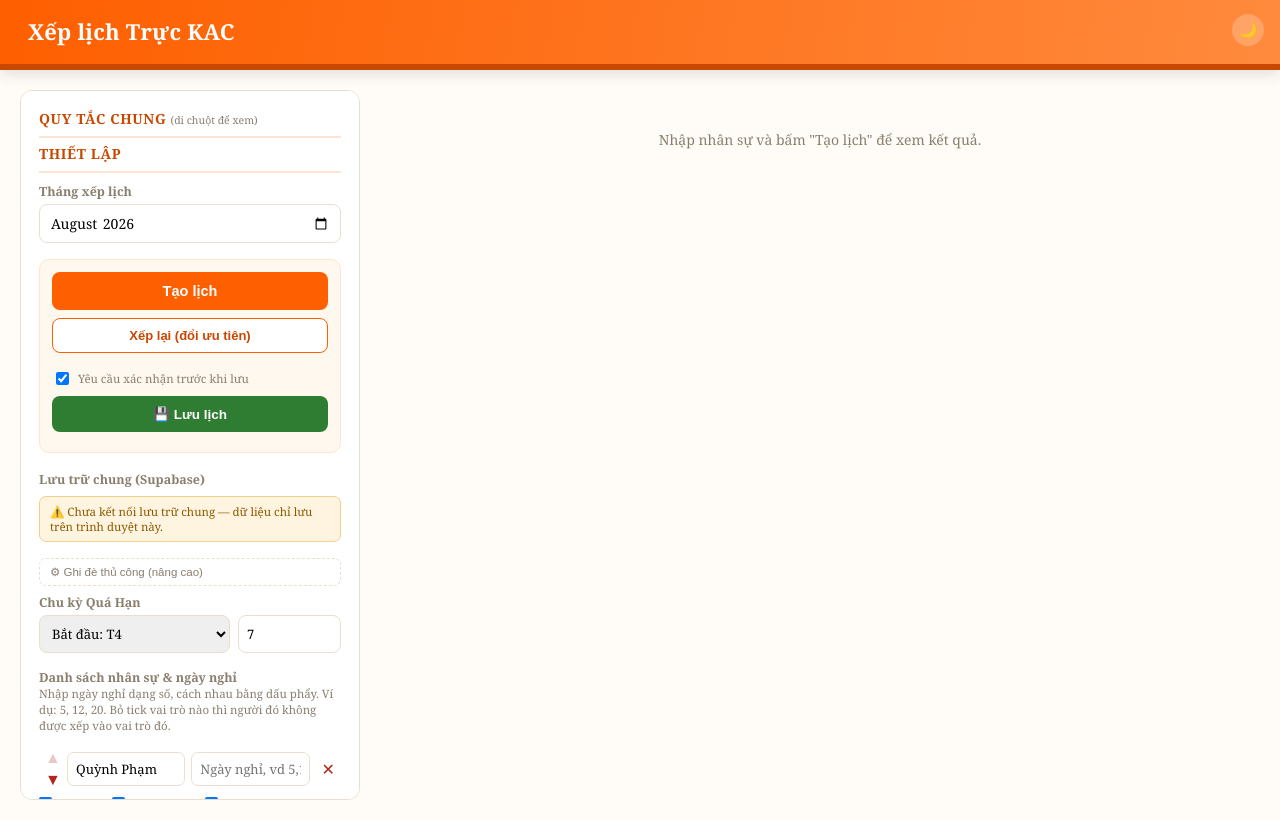
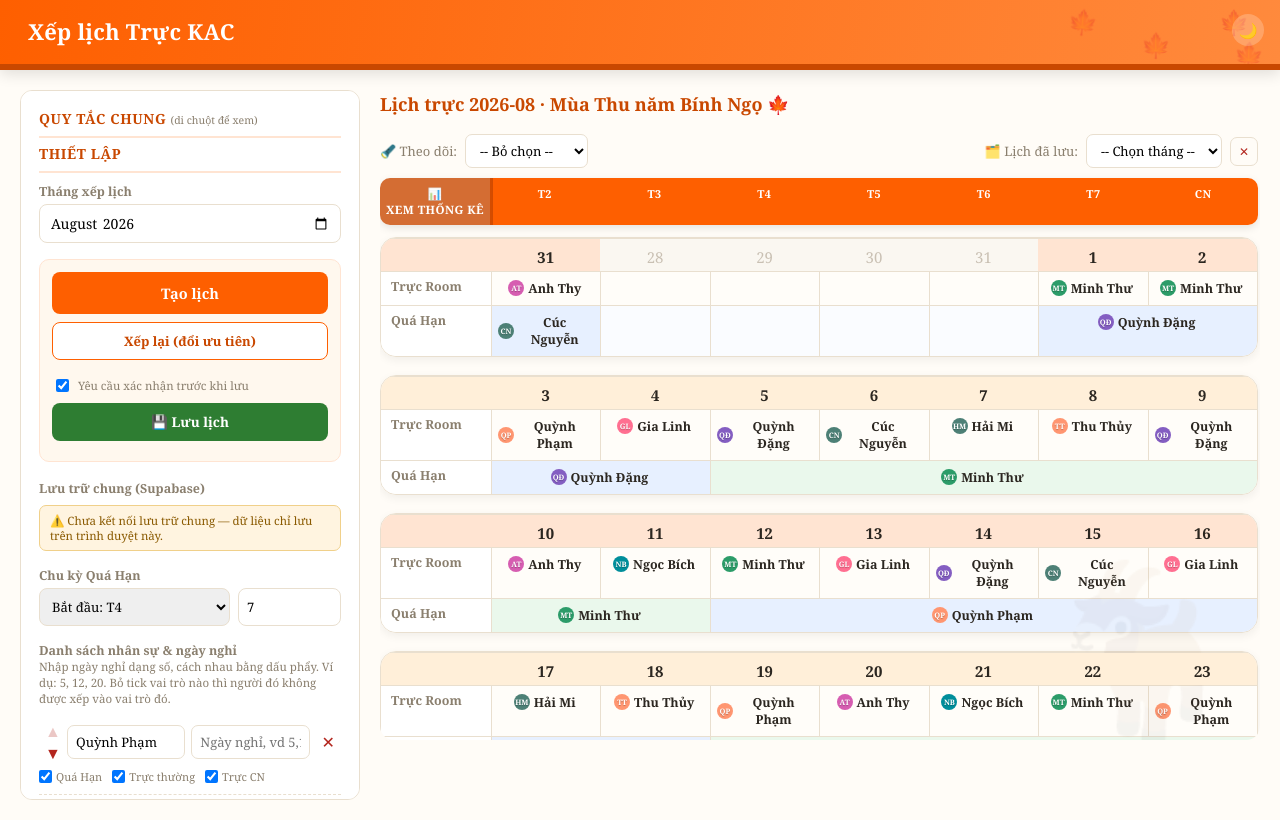
Before and after one commit to Jiali2102/calendar_ka, a plain HTML site: page index.html in a window 1280 px wide. Drawn offline with Linux system fonts and the light colour scheme; no server answers.

Commit message:
Update index.html

```diff
--- a/index.html
+++ b/index.html
@@ -23,6 +23,9 @@
   --season-tint-b:var(--blue-tint);
 }
 *{box-sizing:border-box;}
+button, input, select, textarea{
+  font-family:inherit;
+}
 body{
   margin:0;
   font-family:Cambria, Georgia, 'Times New Roman', serif;
@@ -173,14 +176,6 @@ input[type=month]{
   font-size:14px;
   margin-bottom:16px;
 }
-#supabaseUrl, #supabaseKey{
-  width:100%;
-  padding:8px 10px;
-  border:1px solid var(--line);
-  border-radius:8px;
-  font-family:inherit;
-  font-size:12.5px;
-}
 .cloud-status{
   font-size:11.5px;
   padding:7px 10px;
@@ -190,25 +185,6 @@ input[type=month]{
 .cloud-status.warn{ background:#FFF4E0; color:#8A5A00; border:1px solid #F0D08A; }
 .cloud-status.ok{ background:#E3F5E8; color:#1F6B33; border:1px solid #A9DCB8; }
 .cloud-status.error{ background:#FDE7E5; color:#A32B22; border:1px solid #F0AFA8; }
-.advanced-toggle-btn{
-  background:none;
-  border:1px dashed var(--line);
-  color:var(--muted);
-  border-radius:7px;
-  padding:6px 10px;
-  font-size:11.5px;
-  cursor:pointer;
-  width:100%;
-  text-align:left;
-  margin-bottom:8px;
-}
-.advanced-toggle-btn:hover{
-  border-color:var(--orange);
-  color:var(--orange-dark);
-}
-.cloud-config-fields{
-  margin-bottom:8px;
-}
 .action-btn-group{
   background:#FFF8EE;
   border:1px solid var(--orange-tint);
@@ -474,9 +450,26 @@ body.dark .action-btn-group{
 .week-a .week-header .cell{background:var(--season-primary);}
 .week-b .week-header .cell{background:var(--season-dark);}
 .week-header .cell:first-child{background:transparent;}
+.calendar-scroll-box{
+  position:relative;
+  max-height:calc(100vh - 190px);
+  overflow-y:auto;
+  border-radius:14px;
+  padding-right:2px;
+}
+.zodiac-watermark{
+  position:absolute;
+  right:14px;
+  bottom:10px;
+  font-size:170px;
+  line-height:1;
+  opacity:0.05;
+  pointer-events:none;
+  z-index:0;
+}
 .calendar-sticky-head{
   position:sticky;
-  top:70px;
+  top:0;
   z-index:20;
   background:var(--paper);
   padding-top:4px;
@@ -491,6 +484,20 @@ body.dark .calendar-sticky-head{
   overflow:hidden;
   margin-bottom:12px;
   box-shadow:0 3px 8px rgba(0,0,0,0.1);
+}
+.stats-tab-btn{
+  background:var(--season-dark);
+  color:#fff;
+  border:none;
+  cursor:pointer;
+  font-size:9px;
+  font-weight:700;
+  line-height:1.4;
+  padding:8px 4px;
+  animation:blinkHighlight 1.8s ease-in-out infinite;
+}
+@media (prefers-reduced-motion: reduce){
+  .stats-tab-btn{ animation:none; }
 }
 .calendar-header-row .cell{
   padding:8px 4px;
@@ -828,14 +835,11 @@ body.dark .secondary-btn{background:#332C25;color:#FF9E5E;border-color:#FF8A3D;}
 body.dark .cloud-status.warn{background:#3A2E14;color:#F0C98A;border-color:#5A4A24;}
 body.dark .cloud-status.ok{background:#16321F;color:#7FD79A;border-color:#2A5C3B;}
 body.dark .cloud-status.error{background:#3A1613;color:#F0938A;border-color:#5C2A24;}
-body.dark .advanced-toggle-btn{color:#B7AC9C;border-color:#4A4238;}
-body.dark .advanced-toggle-btn:hover{border-color:#FF8A3D;color:#FF9E5E;}
 body.dark .highlight-row{color:#B7AC9C;}
 body.dark .countdown-bar{background:#4A4030;}
 body.dark .countdown-fill{background:linear-gradient(90deg, #FF9671, #C94800);}
 body.dark .saved-del-btn{background:#2A2521;border-color:#4A4238;color:#E08D86;}
 body.dark .saved-del-btn:hover{background:#3A1613;border-color:#5C2A24;}
-body.dark .cloud-config-fields .hint{color:#B7AC9C;}
 body.dark .rules-collapsible h2{color:#FF9E5E;}
 body.dark h2{color:#FF9E5E;}
 </style>
@@ -876,12 +880,6 @@ body.dark h2{color:#FF9E5E;}
 
     <label>Lưu trữ chung (Supabase)</label>
     <div id="cloudStatus" class="cloud-status"></div>
-    <button type="button" id="cloudAdvancedToggle" class="advanced-toggle-btn">⚙ Ghi đè thủ công (nâng cao)</button>
-    <div id="cloudConfigFields" class="cloud-config-fields" hidden>
-      <div class="hint">Chỉ dùng nếu muốn trỏ trình duyệt này sang 1 project Supabase khác. Bình thường không cần đụng vào mục này.</div>
-      <input type="text" id="supabaseUrl" placeholder="https://xxxx.supabase.co">
-      <input type="password" id="supabaseKey" placeholder="Anon public key" style="margin-top:6px;">
-    </div>
 
     <label>Chu kỳ Quá Hạn</label>
     <div class="cycle-row">
@@ -907,7 +905,7 @@ body.dark h2{color:#FF9E5E;}
     <div id="calendarArea">
       <div class="empty-state">Nhập nhân sự và bấm "Tạo lịch" để xem kết quả.</div>
     </div>
-    <div id="statsArea"></div>
+    <div id="statsArea" style="display:none;"></div>
   </div>
 </div>
 
@@ -1122,6 +1120,28 @@ function getHolidaysInMonth(year, month){
   return HOLIDAYS.filter(h => h.year === year && h.month === month).sort((a,b) => a.day - b.day);
 }
 
+const ZODIAC_BY_MONTH = ['🐀','🐂','🐅','🐈','🐉','🐍','🐎','🐐','🐒','🐓','🐕','🐖'];
+
+function getLunarYearAdjustment(year, month1based, day){
+  const tetEntries = HOLIDAYS.filter(h => h.year === year && h.note === 'Tết nguyên đán');
+  if(tetEntries.length > 0){
+    const sorted = tetEntries.slice().sort((a, b) => (a.month * 100 + a.day) - (b.month * 100 + b.day));
+    const tet = sorted[0];
+    const currentVal = month1based * 100 + day;
+    const tetVal = tet.month * 100 + tet.day;
+    if(currentVal < tetVal) return year - 1;
+  }
+  return year;
+}
+
+function getCanChi(lunarYear){
+  const stems = ['Giáp','Ất','Bính','Đinh','Mậu','Kỷ','Canh','Tân','Nhâm','Quý'];
+  const branches = ['Tý','Sửu','Dần','Mão','Thìn','Tỵ','Ngọ','Mùi','Thân','Dậu','Tuất','Hợi'];
+  const stemIdx = ((lunarYear - 4) % 10 + 10) % 10;
+  const branchIdx = ((lunarYear - 4) % 12 + 12) % 12;
+  return stems[stemIdx] + ' ' + branches[branchIdx];
+}
+
 let staff = [];
 let seedCounter = 0;
 
@@ -1502,6 +1522,7 @@ function runAssignment(){
 }
 
 let lastState = null;
+let statsPanelOpen = false;
 let highlightName = null;
 
 const SEASONS = [
@@ -1609,8 +1630,18 @@ function renderCalendar(state){
 
   const title = document.createElement('div');
   title.className = 'calendar-title';
-  title.textContent = 'Lịch trực ' + year + '-' + String(monthIndex + 1).padStart(2, '0') + ' · Mùa ' + season.name + ' ' + season.icon;
+  const lunarYear = getLunarYearAdjustment(year, monthIndex + 1, 1);
+  const canChi = getCanChi(lunarYear);
+  title.textContent = 'Lịch trực ' + year + '-' + String(monthIndex + 1).padStart(2, '0') + ' · Mùa ' + season.name + ' năm ' + canChi + ' ' + season.icon;
   area.appendChild(title);
+
+  const scrollBox = document.createElement('div');
+  scrollBox.className = 'calendar-scroll-box';
+
+  const zodiacWatermark = document.createElement('div');
+  zodiacWatermark.className = 'zodiac-watermark';
+  zodiacWatermark.textContent = ZODIAC_BY_MONTH[monthIndex];
+  scrollBox.appendChild(zodiacWatermark);
 
   const stickyHead = document.createElement('div');
   stickyHead.className = 'calendar-sticky-head';
@@ -1687,11 +1718,19 @@ function renderCalendar(state){
 
   const headerRow = document.createElement('div');
   headerRow.className = 'calendar-header-row';
-  headerRow.appendChild(makeCell(''));
+  const statsTabBtn = document.createElement('button');
+  statsTabBtn.className = 'cell stats-tab-btn';
+  statsTabBtn.innerHTML = '📊<br>Xem thống kê';
+  statsTabBtn.addEventListener('click', () => {
+    statsPanelOpen = !statsPanelOpen;
+    const panel = document.getElementById('statsArea');
+    panel.style.display = statsPanelOpen ? 'block' : 'none';
+  });
+  headerRow.appendChild(statsTabBtn);
   dowLabels.forEach(lbl => headerRow.appendChild(makeCell(lbl)));
   stickyHead.appendChild(headerRow);
 
-  area.appendChild(stickyHead);
+  scrollBox.appendChild(stickyHead);
 
   state.weeks.forEach((week, wIdx) => {
     const block = document.createElement('div');
@@ -1721,14 +1760,14 @@ function renderCalendar(state){
     });
     block.appendChild(qhRow);
 
-    area.appendChild(block);
+    scrollBox.appendChild(block);
   });
 
   if(state.warnings.length > 0){
     const wbox = document.createElement('div');
     wbox.className = 'warning-box';
     wbox.innerHTML = '<strong>Lưu ý:</strong><br>' + state.warnings.join('<br>');
-    area.appendChild(wbox);
+    scrollBox.appendChild(wbox);
   }
 
   const monthHolidays = getHolidaysInMonth(year, monthIndex + 1);
@@ -1737,8 +1776,10 @@ function renderCalendar(state){
     legend.className = 'holiday-legend';
     const items = monthHolidays.map(h => String(h.day).padStart(2,'0') + '/' + String(h.month).padStart(2,'0') + ' – ' + h.note);
     legend.innerHTML = '<strong>Ngày lễ trong tháng:</strong> ' + items.join(' · ');
-    area.appendChild(legend);
-  }
+    scrollBox.appendChild(legend);
+  }
+
+  area.appendChild(scrollBox);
 }
 
 function makeDateCell(day, year, monthIndex){
@@ -1983,6 +2024,7 @@ function openEditor(cell, day, state, role){
 function renderStats(state){
   const area = document.getElementById('statsArea');
   area.innerHTML = '';
+  area.style.display = statsPanelOpen ? 'block' : 'none';
 
   const box = document.createElement('div');
   box.className = 'stats';
@@ -2230,7 +2272,13 @@ async function initApp(){
   document.getElementById('monthInput').value = (saved && saved.month) ? saved.month : defaultMonthVal;
   document.getElementById('cycleStartDow').value = (saved && saved.cycleStartDow) ? saved.cycleStartDow : '2';
   document.getElementById('cycleLength').value = (saved && saved.cycleLength) ? saved.cycleLength : '7';
-  refreshLiveViews();
+
+  const initialMonthKey = document.getElementById('monthInput').value;
+  if(historyByMonth[initialMonthKey] && historyByMonth[initialMonthKey].assignments){
+    viewSavedMonth(initialMonthKey);
+  } else {
+    generate();
+  }
 }
 
 async function fetchServerCloudConfig(){
@@ -2256,29 +2304,8 @@ async function bootstrapCloudConfig(){
   }
 }
 
-function initCloudConfigInputs(){
-  document.getElementById('cloudAdvancedToggle').addEventListener('click', () => {
-    const fields = document.getElementById('cloudConfigFields');
-    fields.hidden = !fields.hidden;
-  });
-}
-
-async function onCloudConfigChange(){
-  const url = document.getElementById('supabaseUrl').value.trim().replace(/\/+$/, '');
-  const key = document.getElementById('supabaseKey').value.trim();
-  saveCloudConfig(url, key);
-  updateCloudStatusBadge();
-  if(url && key){
-    await initApp();
-  }
-}
-
-document.getElementById('supabaseUrl').addEventListener('change', onCloudConfigChange);
-document.getElementById('supabaseKey').addEventListener('change', onCloudConfigChange);
-
 (async () => {
   await bootstrapCloudConfig();
-  initCloudConfigInputs();
   await initApp();
 })();
 </script>
```
